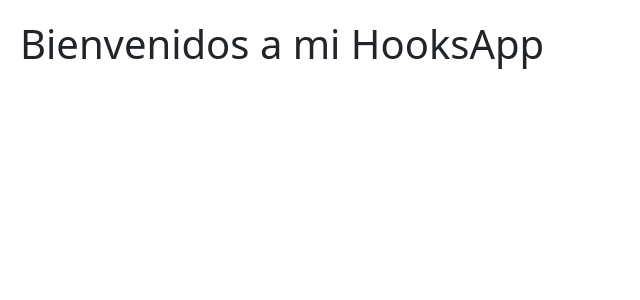
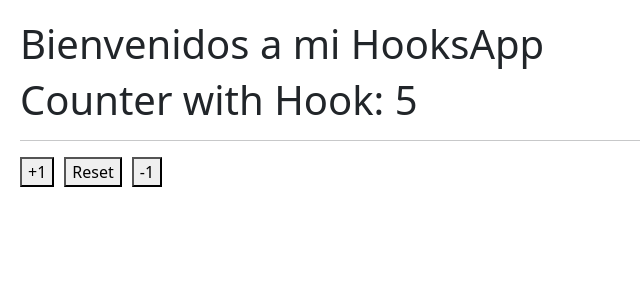
Before and after one commit to ewandmaloney/react-hooks, a React (Vite) app: page / in a window 1280 px wide. Shown: the top 300 px of the page, without its empty margins (0-640 px from the left). Built offline with nearby package versions, Linux system fonts and the light colour scheme.

Commit message:
feat: useState hook

```diff
--- /dev/null
+++ b/src/01-useState/CounterApp.jsx
@@ -0,0 +1,33 @@
+import React, { useState } from "react";
+
+const CounterApp = () => {
+  const [state, setState] = useState({
+    counter1: 10,
+    counter2: 20,
+    counter3: 30,
+  });
+
+  const { counter1, counter2, counter3 } = state;
+  return (
+    <div>
+      <h1>Counter: {counter1}</h1>
+      <h1>Counter: {counter2}</h1>
+      <h1>Counter: {counter3}</h1>
+
+      <hr />
+
+      <button
+        onClick={() =>
+          setState({
+            ...state,
+            counter1: counter1 + 1,
+          })
+        }
+      >
+        +1
+      </button>
+    </div>
+  );
+};
+
+export default CounterApp;
--- /dev/null
+++ b/src/01-useState/CounterWithCustomHook.jsx
@@ -0,0 +1,21 @@
+import React from "react";
+import { useCounter } from "../hooks/useCounter";
+
+const CounterWithCustomHook = () => {
+  const { counter, substractValue, addValue, resetValue } = useCounter(5);
+
+  return (
+    <div>
+      <h1>Counter with Hook: {counter}</h1>
+
+      <hr />
+
+      {/* Necesito pasar un argumento por lo que uso una funcion anonima */}
+      <button onClick={() => addValue(2)}>+1</button>
+      <button onClick={resetValue}>Reset</button>
+      <button onClick={substractValue}>-1</button>
+    </div>
+  );
+};
+
+export default CounterWithCustomHook;
--- a/src/HooksApp.jsx
+++ b/src/HooksApp.jsx
@@ -1,9 +1,16 @@
 import React from "react";
+import CounterApp from "./01-useState/CounterApp";
+import CounterWithCustomHook from "./01-useState/CounterWithCustomHook";
 
 const HooksApp = () => {
+
+
+
   return (
     <div>
       <h1>Bienvenidos a mi HooksApp</h1>
+
+      <CounterWithCustomHook />
     </div>
   );
 };
--- /dev/null
+++ b/src/hooks/useCounter.js
@@ -0,0 +1,27 @@
+import { useState } from "react";
+
+export const useCounter = (initialValue = 20) => {
+  const [counter, setCounter] = useState(initialValue);
+
+  const firstValue = initialValue;
+
+  const addValue = (value = 1) => {
+    console.log(value);
+    //Si mando un objeto vacio y hago un toString, me retorna un [object, Object] que es en lo que se me convertiria en el setCounter
+    setCounter(counter + value);
+  };
+  const substractValue = () => {
+    setCounter(counter - 1);
+  };
+
+  const resetValue = () => {
+    setCounter(firstValue);
+  };
+
+  return {
+    counter,
+    addValue,
+    substractValue,
+    resetValue,
+  };
+};
```
